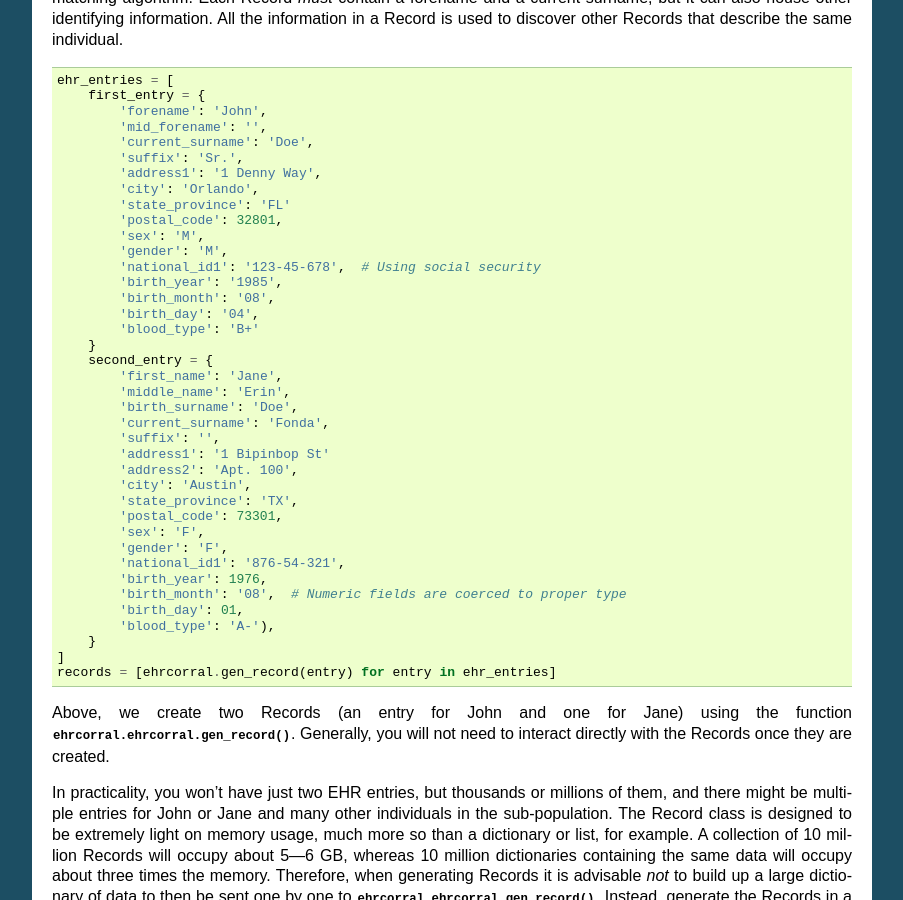
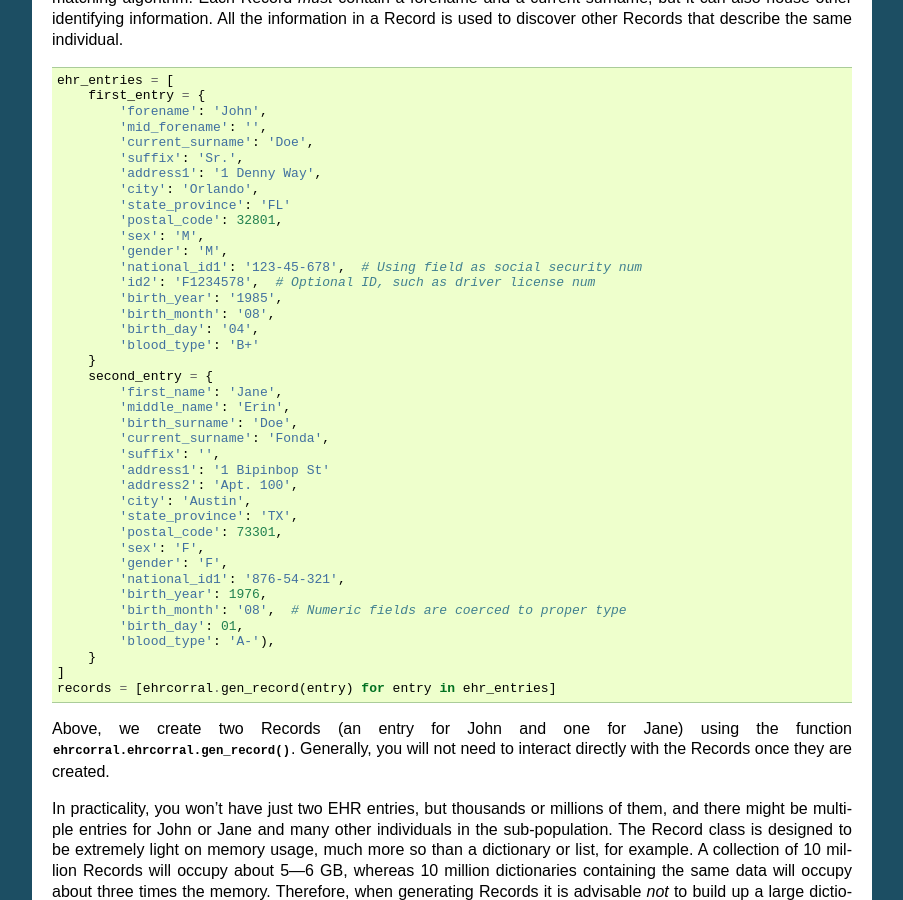
Before and after one commit to nsh87/ehrcorral, a Sphinx documentation site: the page built from docs/usage.rst, in a window 1280 px wide and 900 px high, scrolled down 515 px. Shown: the whole window, without its empty margins (198-1101 px from the left). Built offline with Sphinx 7.4.7, drawn with Linux system fonts in a browser that asks for light colours.

Commit message:
Update usage docs with code comment

```diff
--- a/docs/usage.rst
+++ b/docs/usage.rst
@@ -44,7 +44,8 @@ other Records that describe the same individual.
             'postal_code': 32801,
             'sex': 'M',
             'gender': 'M',
-            'national_id1': '123-45-678',  # Using social security
+            'national_id1': '123-45-678',  # Using field as social security num
+            'id2': 'F1234578',  # Optional ID, such as driver license num
             'birth_year': '1985',
             'birth_month': '08',
             'birth_day': '04',
```
